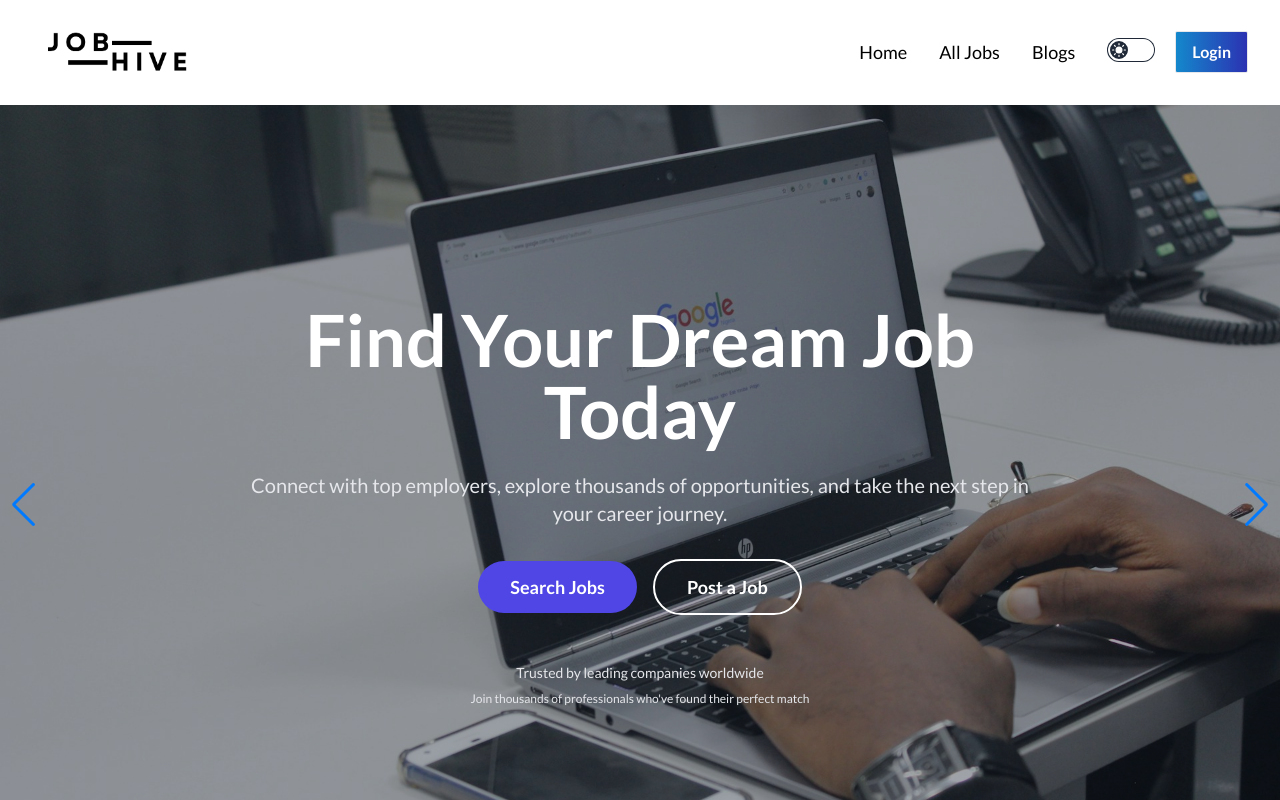
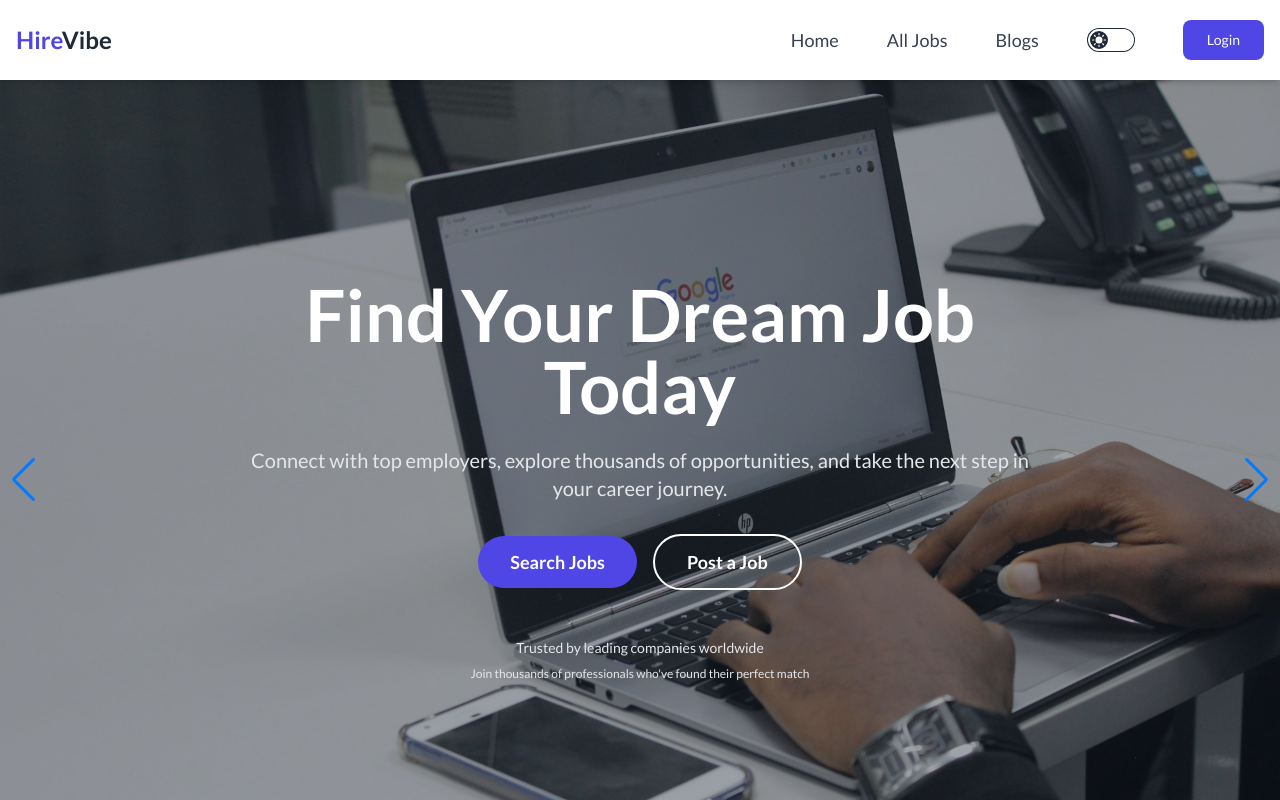
Before and after one commit to mdYeasin2001/hire-vibe-client, a React (Vite) app: page / in a window 1280 px wide. Shown: the top 800 px of the page. Built offline with nearby package versions, Linux system fonts and the light colour scheme; no server answers.

Commit message:
Add theme persist feature

```diff
--- a/src/components/navbar/Navbar.jsx
+++ b/src/components/navbar/Navbar.jsx
@@ -1,84 +1,98 @@
 import { Link } from "react-router-dom";
-import logo from "../../assets/Logo.png"
 import { useContext } from "react";
 import { AuthContext } from "../../provider/FirebaseProvider";
 import ToggleTheme from "../togglemode/ToggleTheme";
 
 const Navbar = () => {
-
-    const { user, logout } = useContext(AuthContext)
+    const { user, logout } = useContext(AuthContext);
 
     const navLinks = <>
-        <li className="text-black font-medium text-lg"><Link to="/">Home</Link></li>
-        <li className="text-black font-medium text-lg"><Link to="/all-jobs">All Jobs</Link></li>
+        <li><Link to="/" className="text-gray-700 dark:text-gray-200 hover:text-indigo-600 dark:hover:text-indigo-400 font-medium text-lg transition-colors duration-300">Home</Link></li>
+        <li><Link to="/all-jobs" className="text-gray-700 dark:text-gray-200 hover:text-indigo-600 dark:hover:text-indigo-400 font-medium text-lg transition-colors duration-300">All Jobs</Link></li>
         {
-            user && <div className="lg:flex">
-                <li className="text-black font-medium text-lg"><Link to="/applied-jobs">Applied Jobs</Link></li>
-                <li className="text-black font-medium text-lg"><Link to="/add-job">Add a Job</Link></li>
-                <li className="text-black font-medium text-lg"><Link to="/my-jobs">My Jobs</Link></li>
+            user && <div className="lg:flex gap-6">
+                <li><Link to="/applied-jobs" className="text-gray-700 dark:text-gray-200 hover:text-indigo-600 dark:hover:text-indigo-400 font-medium text-lg transition-colors duration-300">Applied Jobs</Link></li>
+                <li><Link to="/add-job" className="text-gray-700 dark:text-gray-200 hover:text-indigo-600 dark:hover:text-indigo-400 font-medium text-lg transition-colors duration-300">Add a Job</Link></li>
+                <li><Link to="/my-jobs" className="text-gray-700 dark:text-gray-200 hover:text-indigo-600 dark:hover:text-indigo-400 font-medium text-lg transition-colors duration-300">My Jobs</Link></li>
             </div>
         }
-        <li className="text-black font-medium text-lg"><Link to="/blogs">Blogs</Link></li>
+        <li><Link to="/blogs" className="text-gray-700 dark:text-gray-200 hover:text-indigo-600 dark:hover:text-indigo-400 font-medium text-lg transition-colors duration-300">Blogs</Link></li>
+        <li><ToggleTheme /></li>
+    </>
 
-        <li><ToggleTheme></ToggleTheme></li>
+    return (
+        <nav className="sticky top-0 z-50 bg-white dark:bg-gray-900 shadow-md">
+            <div className="container mx-auto px-4">
+                <div className="flex justify-between items-center h-20">
+                    {/* Logo */}
+                    <div className="flex-shrink-0">
+                        <Link to="/" className="text-2xl font-bold text-indigo-600 dark:text-indigo-400">
+                            Hire<span className="text-gray-800 dark:text-gray-200">Vibe</span>
+                        </Link>
+                    </div>
 
-    </>
-    return (
-        <>
-            <div className="navbar  py-2 md:py-4 px-2 md:px-8">
-                <div className="navbar-start">
-                    <div className="dropdown">
-                        <div tabIndex={0} role="button" className="btn btn-ghost lg:hidden">
-                            <svg xmlns="http://www.w3.org/2000/svg" className="h-5 w-5" fill="none" viewBox="0 0 24 24" stroke="currentColor"><path strokeLinecap="round" strokeLinejoin="round" strokeWidth="2" d="M4 6h16M4 12h8m-8 6h16" /></svg>
-                        </div>
-                        <ul tabIndex={0} className="menu menu-sm dropdown-content mt-3 z-50 p-2 shadow bg-base-100 rounded-box w-52">
+                    {/* Mobile menu button */}
+                    <div className="lg:hidden">
+                        <button className="dropdown dropdown-end">
+                            <label tabIndex={0} className="btn btn-ghost">
+                                <svg xmlns="http://www.w3.org/2000/svg" className="h-6 w-6 text-gray-700 dark:text-gray-200" fill="none" viewBox="0 0 24 24" stroke="currentColor">
+                                    <path strokeLinecap="round" strokeLinejoin="round" strokeWidth={2} d="M4 6h16M4 12h16M4 18h16" />
+                                </svg>
+                            </label>
+                            <ul tabIndex={0} className="dropdown-content menu p-4 mt-3 shadow-lg bg-white dark:bg-gray-800 rounded-xl w-64 space-y-2">
+                                {navLinks}
+                                {user ? (
+                                    <div className="pt-4 border-t border-gray-200 dark:border-gray-700">
+                                        <div className="flex items-center gap-4 mb-4">
+                                            <img className="w-10 h-10 rounded-full" referrerPolicy='no-referrer' src={user?.photoURL || "https://i.ibb.co/Wyry2pC/user.png"} alt={user?.displayName} />
+                                            <span className="text-gray-700 dark:text-gray-200">{user?.displayName}</span>
+                                        </div>
+                                        <button onClick={logout} className="w-full px-4 py-2 text-sm font-medium text-white bg-indigo-600 rounded-lg hover:bg-indigo-700 transition-colors duration-300">
+                                            Logout
+                                        </button>
+                                    </div>
+                                ) : (
+                                    <Link to="/login" className="block px-4 py-2 text-center text-sm font-medium text-white bg-indigo-600 rounded-lg hover:bg-indigo-700 transition-colors duration-300">
+                                        Login
+                                    </Link>
+                                )}
+                            </ul>
+                        </button>
+                    </div>
+
+                    {/* Desktop menu */}
+                    <div className="hidden lg:flex lg:items-center lg:gap-12">
+                        <ul className="flex items-center gap-12">
                             {navLinks}
-                            {
-                                user ? <div className="dropdown dropdown-end">
-                                    <label tabIndex={0} className="btn btn-ghost btn-circle avatar">
-                                        <div className="w-11 rounded-full">
-                                            <img title={user?.displayName} src={user?.photoURL || "https://i.ibb.co/Wyry2pC/user.png"} />
-                                        </div>
-                                    </label>
-                                    <ul tabIndex={0} className="menu menu-sm dropdown-content mt-3 z-10 p-2 shadow bg-base-100 rounded-lg w-52">
-                                        <li>
-                                            <button className="btn btn-sm btn-ghost" onClick={logout}>Logout</button>
-                                        </li>
-                                    </ul>
-                                </div>
-                                    :
-                                    <li className="text-black font-medium text-lg block lg:hidden"><Link to="/login"><button>Login</button></Link></li>
-                            }
+                        </ul>
 
-                        </ul>
+                        {user ? (
+                            <div className="dropdown dropdown-end ml-6">
+                                <label tabIndex={0} className="btn btn-ghost btn-circle avatar">
+                                    <div className="w-11 rounded-full ring-2 ring-indigo-600 dark:ring-indigo-400">
+                                        <img referrerPolicy='no-referrer' title={user?.displayName} src={user?.photoURL || "https://i.ibb.co/Wyry2pC/user.png"} alt={user?.displayName} />
+                                    </div>
+                                </label>
+                                <ul tabIndex={0} className="dropdown-content menu mt-3 p-2 shadow-lg bg-white dark:bg-gray-800 rounded-xl w-52">
+                                    <li className="px-4 py-2 text-gray-700 dark:text-gray-200">{user?.displayName}</li>
+                                    <li className="border-t border-gray-200 dark:border-gray-700">
+                                        <button onClick={logout} className="px-4 py-2 text-gray-700 dark:text-gray-200 hover:text-indigo-600 dark:hover:text-indigo-400 transition-colors duration-300">
+                                            Logout
+                                        </button>
+                                    </li>
+                                </ul>
+                            </div>
+                        ) : (
+                            <Link to="/login">
+                                <button className="px-6 py-2.5 text-sm font-medium text-white bg-indigo-600 rounded-lg hover:bg-indigo-700 transition-colors duration-300">
+                                    Login
+                                </button>
+                            </Link>
+                        )}
                     </div>
-                    <img className="w-40" src={logo} alt="" />
-                </div>
-                <div className="navbar-end hidden lg:flex">
-                    <ul className="menu menu-horizontal px-1">
-                        {navLinks}
-                    </ul>
-                    {
-                        user ? <div className="dropdown dropdown-end">
-                            <label tabIndex={0} className="btn btn-ghost btn-circle avatar">
-                                <div className="w-11 rounded-full">
-                                    <img referrerPolicy='no-referrer' title={user?.displayName} src={user?.photoURL || "https://i.ibb.co/Wyry2pC/user.png"} />
-                                </div>
-                            </label>
-                            <ul tabIndex={0} className="menu menu-sm dropdown-content mt-3 z-10 p-2 shadow bg-base-100 rounded-lg w-52">
-                                <li>
-                                    <button className="btn btn-sm btn-ghost" onClick={logout}>Logout</button>
-                                </li>
-                            </ul>
-                        </div>
-                            :
-                            <Link to="/login"><button className="bg-gradient-to-r from-[#1488CC] to-[#2B32B2] font-bold border px-4 py-2 text-white hover:text-black hover:bg-white rounded-sm transition-all duration-500">Login</button></Link>
-                    }
-
-
                 </div>
             </div>
-        </>
+        </nav>
     );
 };
 
--- a/src/components/togglemode/ToggleTheme.jsx
+++ b/src/components/togglemode/ToggleTheme.jsx
@@ -1,12 +1,18 @@
+import { useEffect, useState } from "react";
 
 const ToggleTheme = () => {
+    const [theme, setTheme] = useState(null)
     const setDarkMode = () => {
         document.querySelector("body").setAttribute('data-theme', 'dark')
         document.querySelector("body").classList.add('dark')
+        localStorage.setItem('theme', 'dark')
+        setTheme('dark')
     }
     const setLightMode = () => {
         document.querySelector("body").setAttribute('data-theme', 'light')
         document.querySelector("body").classList.remove('dark')
+        localStorage.setItem('theme', 'light')
+        setTheme('light')
     }
 
     const toggleTheme = (e) => {
@@ -17,10 +23,26 @@ const ToggleTheme = () => {
             setLightMode()
         }
     }
+
+    // Get theme from localStorage on component mount
+    useEffect(() => {
+        const savedTheme = localStorage.getItem('theme')
+        if (savedTheme === 'dark') {
+            setDarkMode()
+            // Set checkbox to checked for dark mode
+            const checkbox = document.querySelector('.theme-controller')
+            if (checkbox) checkbox.checked = true
+            setTheme('dark')
+        } else {
+            setLightMode()
+            setTheme('light')
+        }
+    }, [])
+
     return (
         <div>
             <label className="cursor-pointer grid place-items-center">
-                <input onChange={toggleTheme} type="checkbox" value="synthwave" className="toggle theme-controller bg-base-content row-start-1 col-start-1 col-span-2" />
+                <input onChange={toggleTheme} type="checkbox" checked={theme === 'dark'} className="toggle theme-controller bg-base-content row-start-1 col-start-1 col-span-2" />
                 <svg className="col-start-1 row-start-1 stroke-base-100 fill-base-100" xmlns="http://www.w3.org/2000/svg" width="14" height="14" viewBox="0 0 24 24" fill="none" stroke="currentColor" strokeWidth="2" strokeLinecap="round" strokeLinejoin="round"><circle cx="12" cy="12" r="5" /><path d="M12 1v2M12 21v2M4.2 4.2l1.4 1.4M18.4 18.4l1.4 1.4M1 12h2M21 12h2M4.2 19.8l1.4-1.4M18.4 5.6l1.4-1.4" /></svg>
                 <svg className="col-start-2 row-start-1 stroke-base-100 fill-base-100" xmlns="http://www.w3.org/2000/svg" width="14" height="14" viewBox="0 0 24 24" fill="none" stroke="currentColor" strokeWidth="2" strokeLinecap="round" strokeLinejoin="round"><path d="M21 12.79A9 9 0 1 1 11.21 3 7 7 0 0 0 21 12.79z"></path></svg>
             </label>
```
